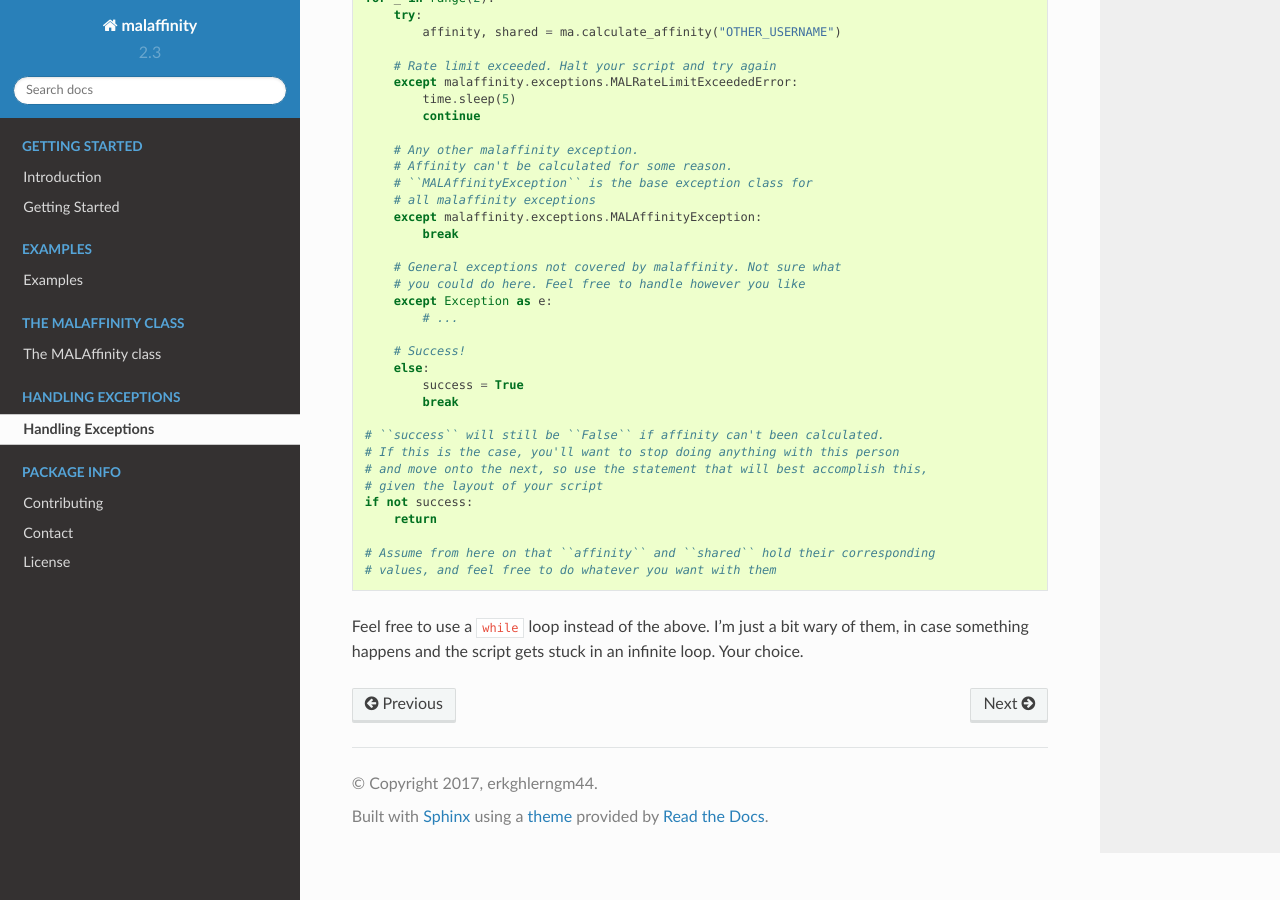
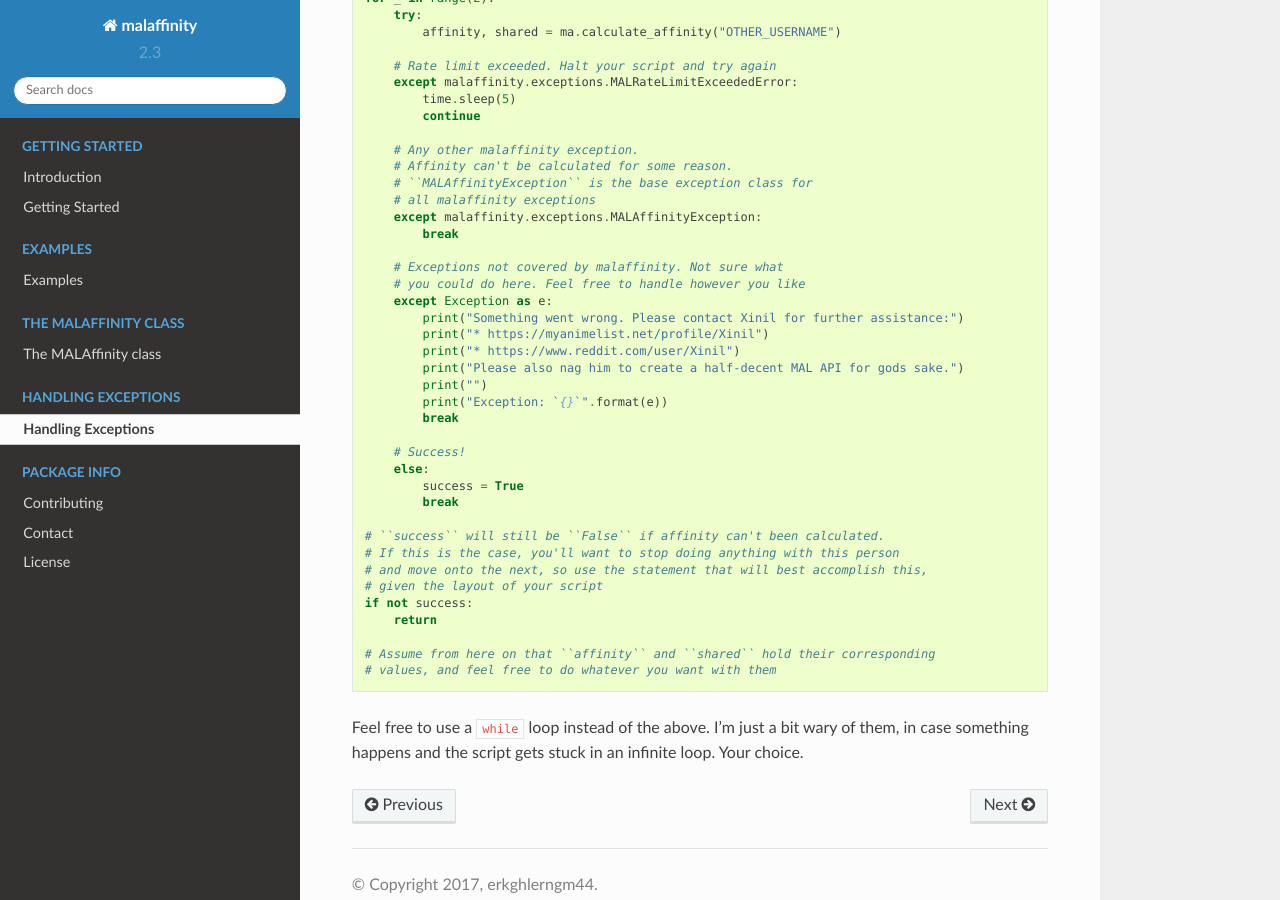
Before and after one commit to erkghlerngm44/aniffinity, a Sphinx documentation site: the page built from docs/handling_exceptions/index.rst, in a window 1280 px wide and 900 px high, scrolled down 1173 px. Built offline with Sphinx 7.4.7 and the Read the Docs theme 2.0.0, drawn with Linux system fonts in a browser that asks for light colours.

Commit message:
Direct users to Xinil if the script breaks (in examples)
Because why not, it's probably his fault.

```diff
--- a/docs/handling_exceptions/index.rst
+++ b/docs/handling_exceptions/index.rst
@@ -61,10 +61,16 @@ These can be achieved via something like this:
         except malaffinity.exceptions.MALAffinityException:
             break
 
-        # General exceptions not covered by malaffinity. Not sure what
+        # Exceptions not covered by malaffinity. Not sure what
         # you could do here. Feel free to handle however you like
         except Exception as e:
-            # ...
+            print("Something went wrong. Please contact Xinil for further assistance:")
+            print("* https://myanimelist.net/profile/Xinil")
+            print("* https://www.reddit.com/user/Xinil")
+            print("Please also nag him to create a half-decent MAL API for gods sake.")
+            print("")
+            print("Exception: `{}`".format(e))
+            break
 
         # Success!
         else:
```
